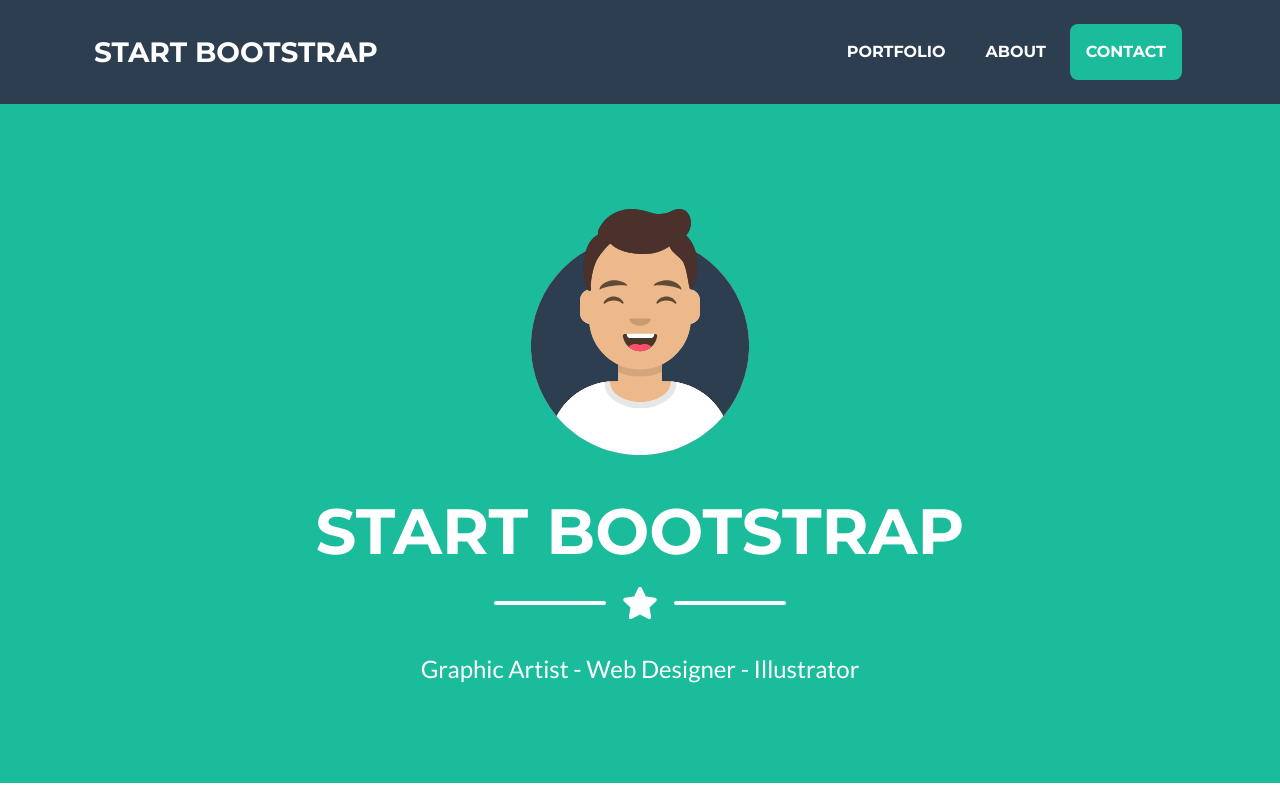
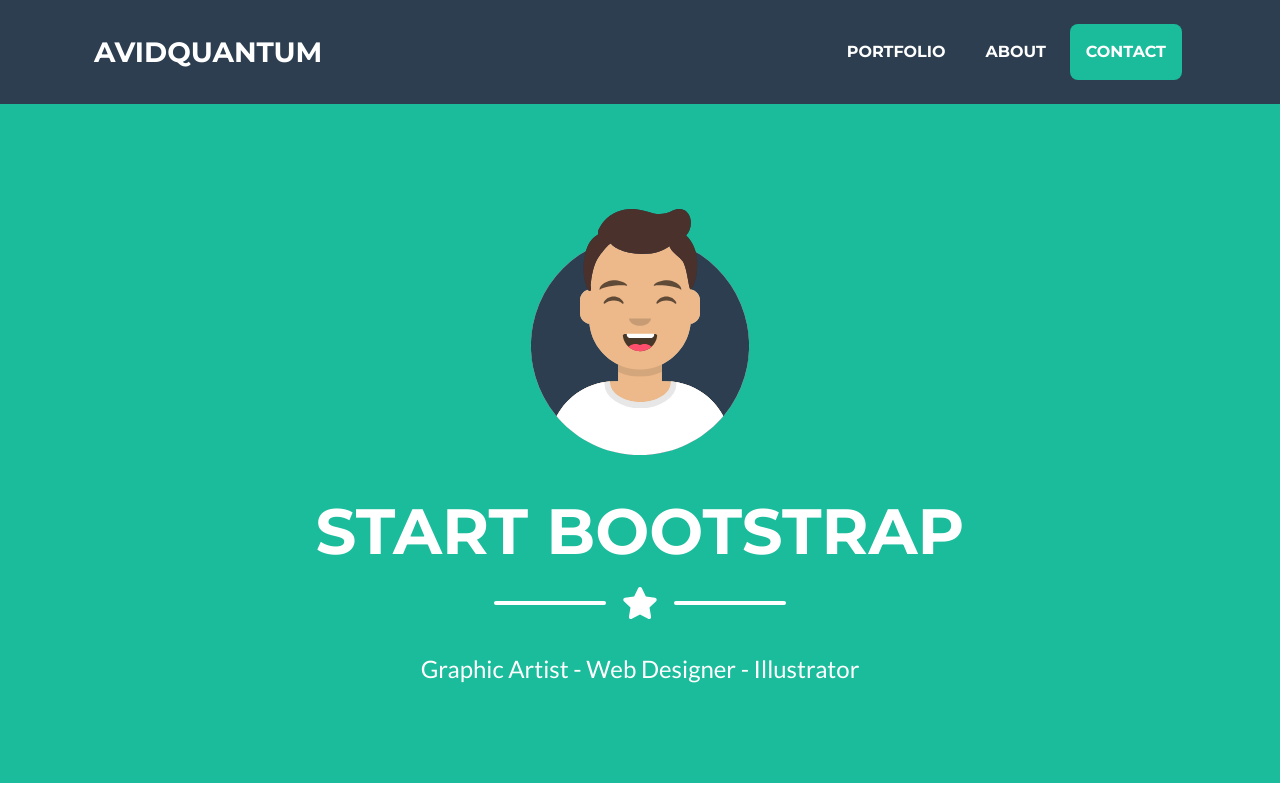
Before and after one commit to AvidQuantum/avidquantum.github.io, a plain HTML site: page defaultsite/index.html in a window 1280 px wide. Shown: the top 800 px of the page. Drawn offline with nearby package versions, Linux system fonts and the light colour scheme.

Commit message:
index back

```diff
--- a/defaultsite/index.html
+++ b/defaultsite/index.html
@@ -5,7 +5,7 @@
         <meta name="viewport" content="width=device-width, initial-scale=1, shrink-to-fit=no" />
         <meta name="description" content="" />
         <meta name="author" content="" />
-        <title>Freelancer - Start Bootstrap Theme</title>
+        <title>AvidQuantum</title>
         <!-- Favicon-->
         <link rel="icon" type="image/x-icon" href="assets/img/favicon.ico" />
         <!-- Font Awesome icons (free version)-->
@@ -20,7 +20,7 @@
         <!-- Navigation-->
         <nav class="navbar navbar-expand-lg bg-secondary text-uppercase fixed-top" id="mainNav">
             <div class="container">
-                <a class="navbar-brand js-scroll-trigger" href="#page-top">Start Bootstrap</a>
+                <a class="navbar-brand js-scroll-trigger" href="#page-top">AvidQuantum</a>
                 <button class="navbar-toggler navbar-toggler-right text-uppercase font-weight-bold bg-primary text-white rounded" type="button" data-toggle="collapse" data-target="#navbarResponsive" aria-controls="navbarResponsive" aria-expanded="false" aria-label="Toggle navigation">
                     Menu
                     <i class="fas fa-bars"></i>
```
Also changed, not shown: defaultsite/index.htm (deleted, +0 -5 lines), index.html (added, +1 -0 lines).
